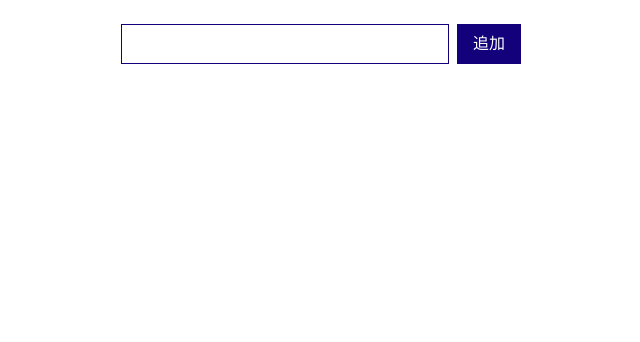
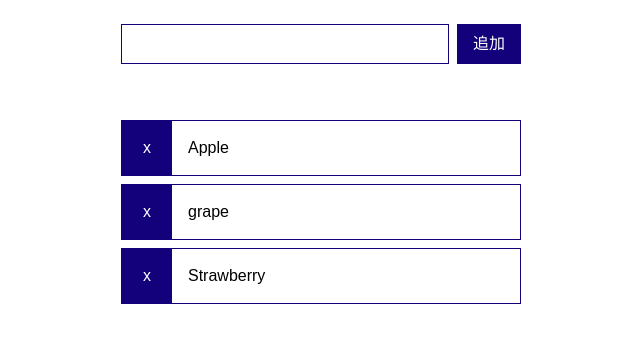
Before and after one commit to tomofumi-k/yoku-test, a React (Create React App) app: page / in a window 1280 px wide. Shown: the top 342 px of the page, without its empty margins (319-959 px from the left). Built offline with nearby package versions, Linux system fonts and the light colour scheme.

Commit message:
コメント追加。デフォルトのリスト追加。付与されるIDをUUIDでランダムな値にする

```diff
--- a/src/App.js
+++ b/src/App.js
@@ -4,9 +4,15 @@ import { TodoList } from "./B-test/TodoList";
 import "./B-test/b__section.scss";
 
 function App() {
-  const [taskList, setTaskList] = useState([]);
+  // フォームに入力された文字を監視して保管する箱
+  const [taskList, setTaskList] = useState([
+    { id: 1, text: "Apple" },
+    { id: 2, text: "grape" },
+    { id: 3, text: "Strawberry" },
+  ]);
 
   return (
+    // 二つのコンポーネントにusestateを返してる
     <div className="bsection">
       <InputForm taskList={taskList} setTaskList={setTaskList} />
       <TodoList taskList={taskList} setTaskList={setTaskList} />
--- a/src/B-test/InputForm.jsx
+++ b/src/B-test/InputForm.jsx
@@ -1,5 +1,6 @@
+// 追加するフォームのコンポーネント
 import React, { useState } from "react";
-
+import { v4 as uuidv4 } from "uuid";
 export const InputForm = ({ taskList, setTaskList }) => {
   const [inputText, setInputText] = useState("");
 
@@ -8,7 +9,7 @@ export const InputForm = ({ taskList, setTaskList }) => {
     setTaskList([
       ...taskList,
       {
-        id: taskList.length,
+        id: uuidv4(),
         text: inputText,
       },
     ]);
--- a/src/B-test/TodoList.jsx
+++ b/src/B-test/TodoList.jsx
@@ -1,3 +1,4 @@
+// 追加されるTodoのコンポーネント
 import React from "react";
 
 export const TodoList = ({ taskList, setTaskList }) => {
```
